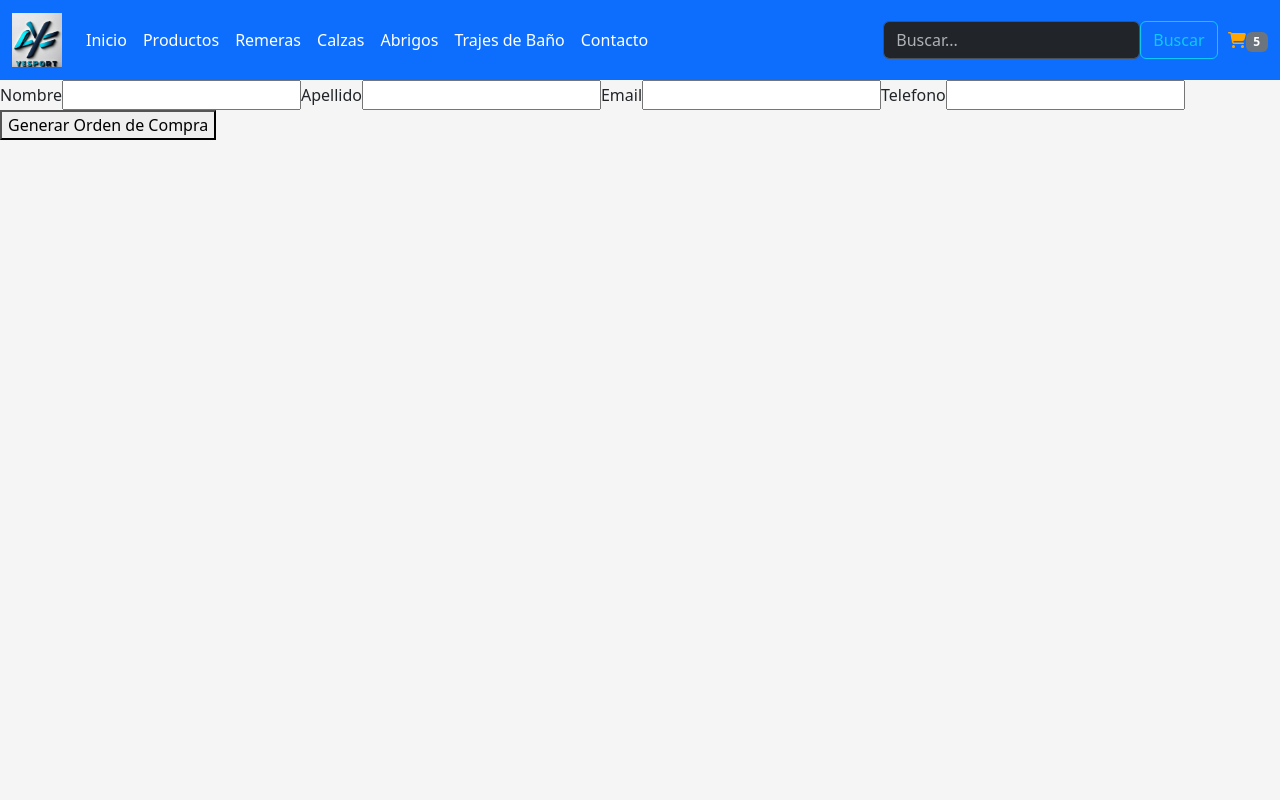
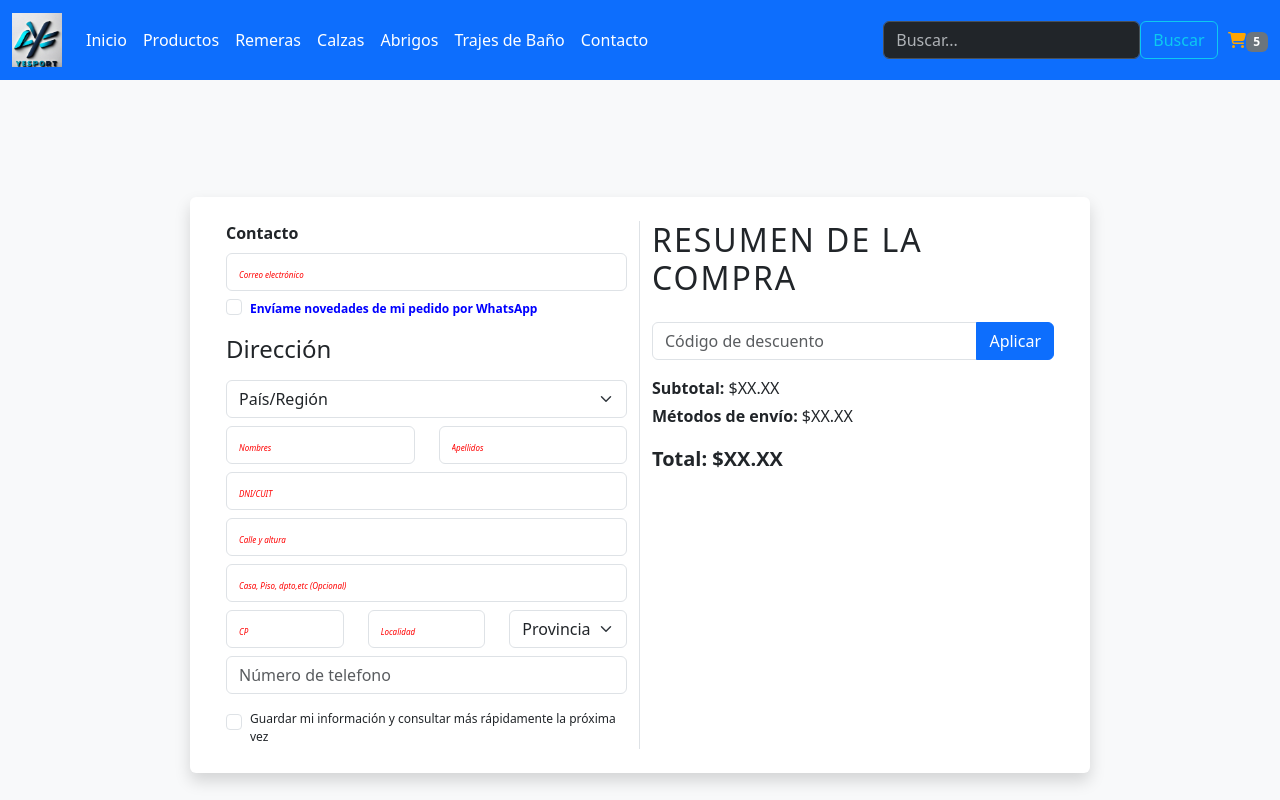
Before and after one commit to Yoli1758/reactjs-63390-segundaentrega, a React (Vite) app: page /reactjs-63390-segundaentrega/checkout in a window 1280 px wide. Shown: the top 800 px of the page. Built offline with nearby package versions, Linux system fonts and the light colour scheme.

Commit message:
realizando ajustes

```diff
--- a/src/components/Checkout/Checkout.css
+++ b/src/components/Checkout/Checkout.css
@@ -0,0 +1,5 @@
+.change-placeholder::placeholder{
+    color: red !important;
+    font-size: 8px;
+    font-style: italic;
+}
--- a/src/components/Checkout/Checkout.jsx
+++ b/src/components/Checkout/Checkout.jsx
@@ -1,26 +1,97 @@
+import './Checkout.css'
+
+export default function Checkout() {
 
 
-export default function Checkout() {
   return (
-    <div className="contenedor">
-       <form >
-
-<label >Nombre</label>
-<input type="text" />
-
-<label >Apellido</label>
-<input type="text" />
-
-<label >Email</label>
-<input type="email" />
-
-<label >Telefono</label>
-<input type="number" />
-
-<button type="submit">Generar Orden de Compra</button>
-       </form>
 
 
+
+
+    <div className="container-fluid d-flex justify-content-center align-items-center min-vh-100 bg-light ">
+      <div className="row bg-white shadow rounded p-4 w-100" style={{ maxWidth: "900px", marginTop: "25px" }}>
+
+        <div className="col-12 col-lg-6 border-end">
+          <div className="mb-1 ">
+            <label htmlFor="email" className="form-label"><strong>Contacto</strong></label>
+            <input type="email" id="email" className="form-control change-placeholder" placeholder="Correo electrónico" />
+          </div>
+          <div className="form-check mb-2">
+            <input type="checkbox" className="form-check-input change-placeholder" id="notif" />
+            <label htmlFor="notif" className="form-check-label" style={{ fontSize: "12px", fontWeight: "700", color: "blue" }}>Envíame novedades de mi pedido por WhatsApp </label>
+          </div>
+          <h3 className="mt-3 mb-3" style={{ fontSize: "24px" }}>Dirección</h3>
+
+          <div className="mb-2">
+            <select className="form-select" >
+              <option>País/Región</option>
+              <option>Argentina</option>
+              <option>Venezuela</option>
+              <option>Uruguay</option>
+            </select>
+          </div>
+          <div className="row mb-2">
+            <div className="col"><input type="text" className="form-control change-placeholder" placeholder="Nombres" /></div>
+            <div className="col"><input type="text" className="form-control change-placeholder" placeholder="Apellidos" /></div>
+          </div>
+          <div className="mb-2">
+            <input type="text" id="dni" className="form-control change-placeholder" placeholder="DNI/CUIT" /></div>
+          <div className="mb-2">
+            <input type="text" id="street" className="form-control change-placeholder" placeholder="Calle y altura" /></div>
+          <div className="mb-2">
+          <input type="text"  id="floor" className="form-control change-placeholder" placeholder="Casa, Piso, dpto,etc (Opcional)"/></div>
+
+          <div className="row mb-2">
+            <div className="col-4"><input type="text" className="form-control change-placeholder"  placeholder="CP" /></div>
+            <div className="col-4"><input type="text" className="form-control change-placeholder"  placeholder="Localidad" /></div>
+            <div className="col-4">
+            <select className="form-select" >
+            <option>Provincia</option>
+              <option>Buenos Aires</option>
+              <option>Entre Ríos</option>
+              </select>
+            </div>
+          </div>
+          <div className="mb-3"> <input  type="tel"  id="phone" className="form-control" placeholder="Número de telefono" /></div>
+
+          <div className="form-check">
+            <input type="checkbox" className="form-check-input change-placeholder" id="saveInfo" />
+            <label htmlFor="saveInfo" className="form-check-label" style={{fontSize:"12px"}}>
+              Guardar mi información y consultar más rápidamente la próxima vez
+            </label>
+          </div>
         </div>
+
+        {/* Resumen de la compra */}
+        <div className="col-12 col-lg-6">
+          <h2 className="mb-4">Resumen de la compra</h2>
+
+
+          <div className="mb-3">
+
+            <div className="input-group">
+                <input  type="text"   id="discount"   className="form-control"   placeholder="Código de descuento"    />
+              <button className="btn btn-primary">Aplicar</button>
+            </div>
+          </div>
+
+          <div className="mb-3">
+            <p className="mb-1"><strong>Subtotal:</strong> $XX.XX</p>
+            <p className="mb-1"><strong>Métodos de envío:</strong> $XX.XX</p>
+          </div>
+
+          <div className="fs-5 fw-bold">
+            <p><strong>Total:</strong> $XX.XX</p>
+          </div>
+        </div>
+      </div>
+    </div>
+
+
+
+
+
+
+
   )
 }
--- a/src/components/NavBar/NavBar.jsx
+++ b/src/components/NavBar/NavBar.jsx
@@ -5,7 +5,10 @@ import './NavBar.css'
 export default function NavBar() {
 
     const location = useLocation();
-    const isActive = (path) => location.pathname === path
+    const isActive = (path) => {
+        location.pathname === path
+
+    }
 
 
     return (
```
